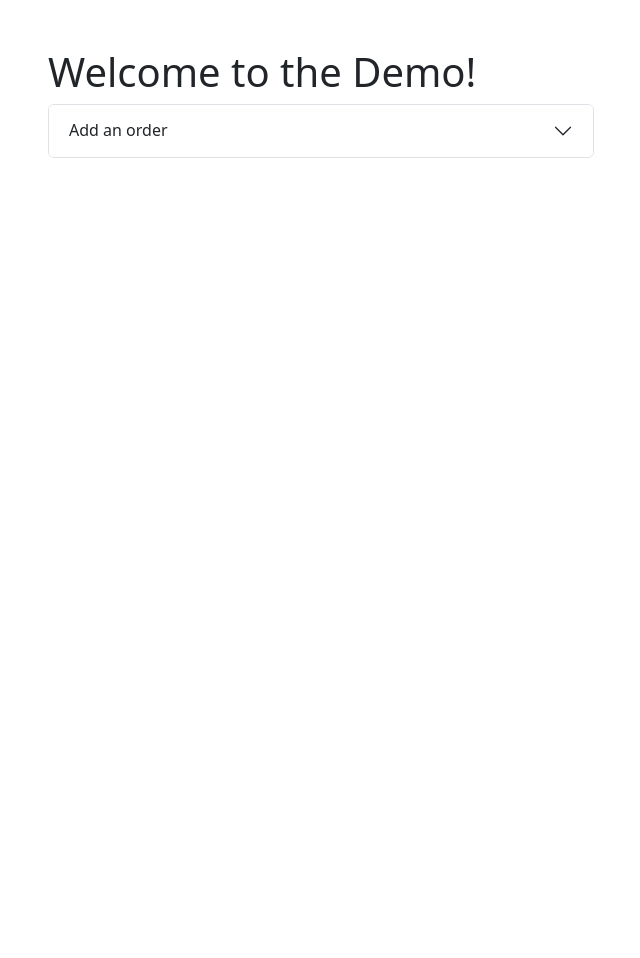
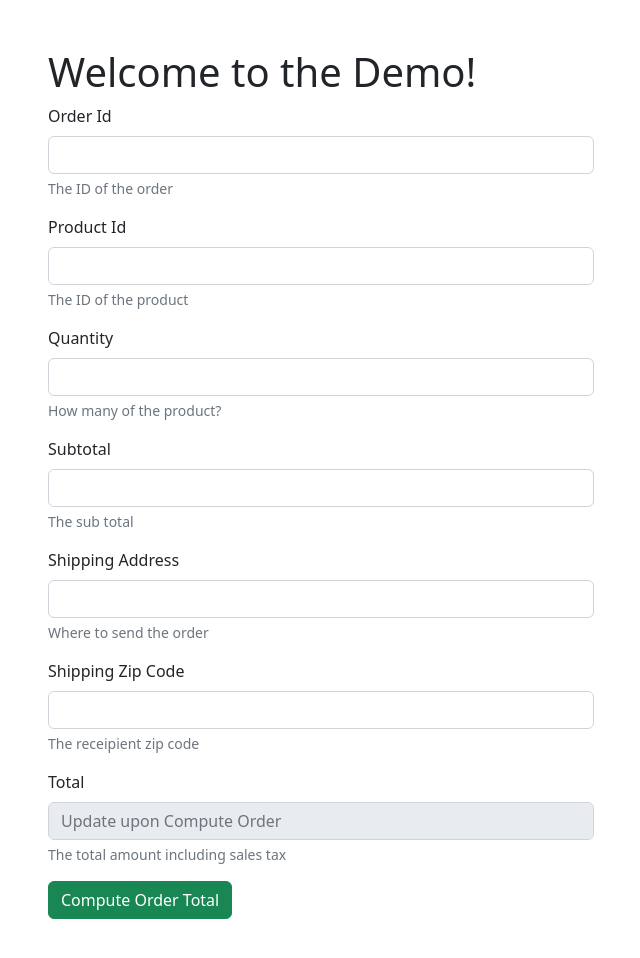
Before and after one commit to robinbrandt/lp-rust-wasm-3-connected-services, a plain HTML site: page client/index.html in a window 1280 px wide. Shown: the whole page, without its empty margins (34-674 px from the left). Before the commit the page ends 800 px from the top, so only its background shows below. Drawn offline with nearby package versions, Linux system fonts and the light colour scheme.

Commit message:
Add files via upload

```diff
--- a/client/index.html
+++ b/client/index.html
@@ -12,15 +12,6 @@
 
       <div id="add-order-wrapper" class="row">
         <div class="col-6">
-         <div class="accordion" id="accordionExample">
-            <div class="accordion-item">
-              <h2 class="accordion-header" id="addOrderHeading">
-                <button class="accordion-button collapsed" type="button" data-bs-toggle="collapse" data-bs-target="#addOrder" aria-controls="addOrder">
-                  Add an order
-                </button>
-              </h2>
-
-              <div id="addOrder" class="accordion-collapse collapse p-3" aria-labelledby="addOrderHeading" data-bs-parent="#accordionExample">
                 <form id="add-order-form">
                   <div class="mb-3">
                     <label for="order-id" class="form-label">Order Id</label>
@@ -54,19 +45,15 @@
                   </div>
 		  <div class="mb-3">
                     <label for="total" class="form-label">Total</label>
-                    <input type="text" disabled class="form-control" id="total" placeholder="Update upon Add Order" aria-describedby="totalHelp">
+                    <input type="text" disabled class="form-control" id="total" placeholder="Update upon Compute Order" aria-describedby="totalHelp">
                     <div id="totalHelp" class="form-text">The total amount including sales tax</div>
                   </div>
 
-                  <input type="submit" class="btn btn-success" value="Add Order" />
+                  <button type="button" id="compute" class="btn btn-success">Compute Order Total</button>
                 </form>
-              </div>
-            </div>
-          </div>
-        </div>
-      </div>
-    </div>
-
+        </div> <!-- col6 -->
+      </div> <!-- add-order-wrapper -->
+    </div> <!-- order-display -->
   </div>
 
   <script src="https://cdn.jsdelivr.net/npm/bootstrap@5.2.2/dist/js/bootstrap.bundle.min.js" integrity="sha384-OERcA2EqjJCMA+/3y+gxIOqMEjwtxJY7qPCqsdltbNJuaOe923+mo//f6V8Qbsw3" crossorigin="anonymous"></script>
```
